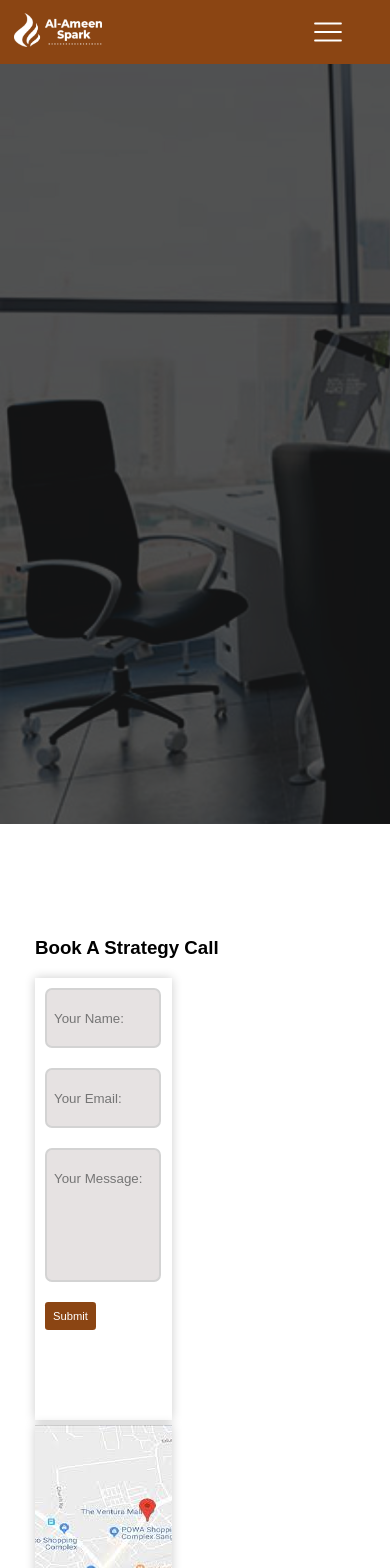
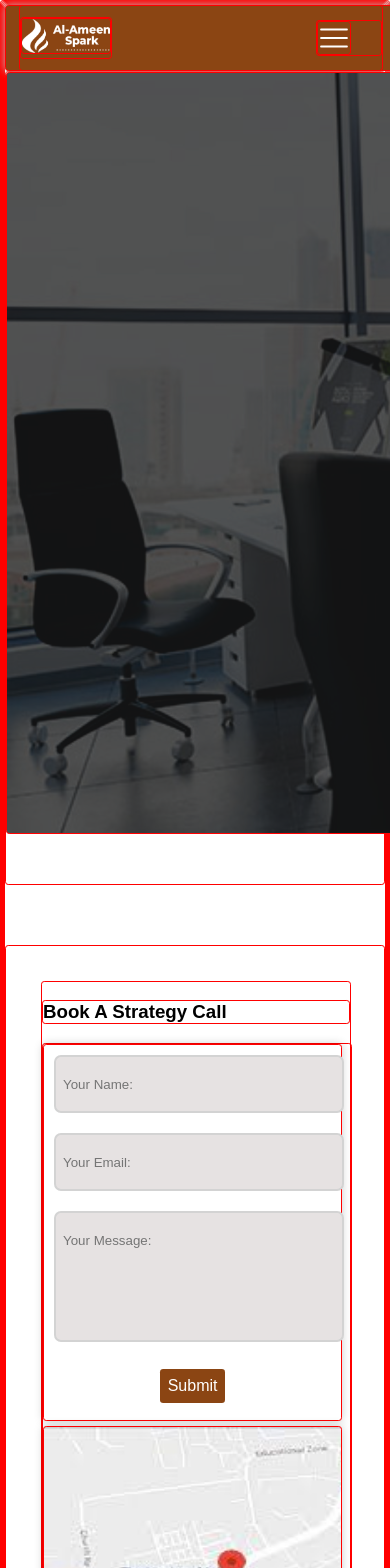
Before and after one commit to Imamdecodee/Al-AmeenSpark, a React (Vite) app: page /contact in a window 390 px wide. Shown: the top 1568 px of the page. Built offline with nearby package versions, Linux system fonts and the light colour scheme.

Commit message:
res..finishing

```diff
--- a/src/App.css
+++ b/src/App.css
@@ -4,7 +4,7 @@ body{
   font-family: Arial, Helvetica, sans-serif;
   position: relative;
 }
-/* *{
+*{
   border: 1px solid red;
   border-radius: 0.2rem;
-} */
+}
--- a/src/Components/CallTag.css
+++ b/src/Components/CallTag.css
@@ -14,7 +14,7 @@
     justify-content: space-around;
     align-items: center;
     gap: 10px;
-    margin-top: 60px;
+    margin-top: 6rem;
 }
 .call-tag-mes{
     width: 75%;
@@ -71,6 +71,7 @@
         display: flex;
         align-items: center;
         justify-content: center;
+        padding-bottom: 1rem;
     }
     .call-tag-mes{
         width: 100%;
@@ -90,3 +91,7 @@
     }
 
 }
+
+.call-tag{
+    margin-top: 3.5rem;
+}
--- a/src/Pages/AboutPage.css
+++ b/src/Pages/AboutPage.css
@@ -11,15 +11,15 @@
     z-index: 9;
 }
 
-.hero-cont{
+.hero-cont-about{
     color: white;
-    width: 70%;
+    width: 85%;
     height: 90%;
     display: flex; align-items: center; justify-content: center;
     flex-direction: column;
 
 }
-.services{
+.about{
     font-size: 4.5rem;
     font-family: monospace;
     padding: 0;
@@ -28,15 +28,17 @@
     padding: 0px 1rem;
     color:  white;
 }
-.slogan{
+.a-slogan{
+    width: 100%;
     font-size: 2rem;
     padding: 0;
     margin: 0;
     margin-bottom: -1rem;
     font-weight: 400;
+    text-align: center;
 }
 .para-note{
-    width: 90%;
+    width: 100%;
     text-align: center;
     margin-top: 2rem;
     line-height: 1.5rem;
@@ -130,6 +132,16 @@
     width: 33.33%;
 }
 @media only screen and (max-width: 820px){
+    .about{
+        font-size: 3.5rem;
+        text-align: center;
+    }
+    .a-slogan{
+        font-size: 1.8rem;
+    }
+    .para-note{
+        width: 100% !important;
+    }
     .process-section-divs{
         display: flex;
         flex-direction: column;
--- a/src/Pages/AboutPage.jsx
+++ b/src/Pages/AboutPage.jsx
@@ -10,9 +10,9 @@ const AboutPage = () => {
       <NavBar />
       <div class="header">
 
-<div class="hero-cont" data-aos="flip-down" data-aos-duration="3000">
-  <h1 class="services">About Us:</h1>
-  <h5 class="slogan">We provide a wide range of services.</h5>
+<div class="hero-cont-about" data-aos="flip-down" data-aos-duration="3000">
+  <h1 class="about">About Us:</h1>
+  <h5 class="a-slogan">We provide a wide range of services.</h5>
   <p class="para-note">
          Al-Ameen Spark is a dynamic digital
          marketing agency based in Ilorin, Nigeria,
--- a/src/Pages/ContactPage.css
+++ b/src/Pages/ContactPage.css
@@ -12,7 +12,7 @@
 
 }
 
-.hero-cont{
+.hero-cont-contact{
     color: white;
     width: 70%;
     height: 90%;
@@ -20,7 +20,7 @@
     flex-direction: column;
 
 }
-.services{
+.contact{
     font-size: 4.5rem;
     font-family: monospace;
     padding: 0;
@@ -29,7 +29,7 @@
     padding: 0px 1rem;
     color:  white;
 }
-.slogan{
+.c-slogan{
     font-size: 2rem;
     padding: 0;
     margin: 0;
@@ -87,6 +87,8 @@
     height: 50vh;
     background-image: url(/src/assets/Images/Map.jpeg);
     box-shadow: 0px 0px 10px rgba(0, 0, 0, 0.199);
+    background-repeat: no-repeat;
+    background-size: cover;
     display: flex;
     padding: 10px;
     flex-direction: column;
@@ -190,11 +192,39 @@ input[type='message']{
     .contact-hero{
         flex-direction: column;
     }
-    .map-message{
-        flex-direction: column;
+    .strategy-cont{
+        width: 100% !important;
+        margin: auto;
     }
     .map-message{
-        width: 90vw;
+        width: 100%;
+        height: 90vh;
+        flex-direction: column;
+        margin: auto;
     }
-
+    .map-message>div{
+        width: 90%;
+    }
+    .message{
+        width: 100%;
+    }
+    .message>input{
+        width: 17rem;
+        height: 2.5rem;
+    }
+    .submit-btn{
+        font-size: 1rem;
+        margin: auto;
+    }
+    .hero-cont-contact{
+        width: 90% !important;
+    }
+    .contact{
+        font-size: 3.5rem !important;
+        text-align: center;
+    }
+    .c-slogan{
+        font-size: 1.6rem;
+        text-align: center;
+    }
 }
--- a/src/Pages/ContactPage.jsx
+++ b/src/Pages/ContactPage.jsx
@@ -16,9 +16,9 @@ const ContactPage = () => {
 
         <div class="header">
 
-          <div class="hero-cont" data-aos="flip-up" data-aos-duration="3000">
-            <h1 class="services">Contact Us</h1>
-            <h5 class="slogan">Contact for Premium Business Services .</h5>
+          <div class="hero-cont-contact" data-aos="flip-up" data-aos-duration="3000">
+            <h1 class="contact">Contact Us</h1>
+            <h5 class="c-slogan">Contact for Premium Business Services .</h5>
             <p class="para-note">
               Lorem ipsum dolor sit amet consectetur adipisicing elit. Laborum et animi consequatur
               mollitia dolorum possimus voluptas veritatis molestiae? Asperiores, reiciendis.
--- a/src/Pages/ServicePage.css
+++ b/src/Pages/ServicePage.css
@@ -16,7 +16,7 @@ body{
     background-color:  white;
 }
 
-.hero-cont{
+.hero-cont-service{
     color: white;
     width: 70%;
     height: 90%;
@@ -56,6 +56,8 @@ body{
 }
 .service-hero-divs{
     display: flex;
+    align-items: center;
+    justify-content: center;
     flex-direction: column;
     gap: 10px;
 }
@@ -80,6 +82,7 @@ body{
     padding: 0;
 }
 .service-hero-box>h1{
+    color: #441f04e1;
     margin: 0;
     padding: 0;
 }
@@ -119,6 +122,7 @@ body{
 
 @media only screen and (max-width: 900px){
     .service-hero{
+        width: 90%;
        display: flex;
        flex-direction: column;
        justify-content: center;
@@ -126,8 +130,11 @@ body{
        gap: 30px;
        margin-top: -30px;
     }
+    .hero-cont-service{
+        width: 85vw;
+    }
     .service-hero-box{
-       width: 75vw;
+       width: 90vw;
        height: 20vh;
        gap: 10px;
     }
@@ -151,9 +158,31 @@ body{
        height: auto;
        gap: 10px;
     }
+    .services{
+        font-size: 4rem;
+        margin-bottom: 1rem;
+    }
+    .slogan{
+        font-size: 1.7rem;
+        text-align: center;
+    }
     .dash-line{
        width: 25vw;
        background-color:#a35f2ee1;
        color:#a35f2ee1 ;
    }
+   .course-icon{
+    font-size: 1.3rem;
+    color: #a35f2ee1;
+   }
+   .coustomer-pics{
+    width: 4rem;
+    margin-bottom: 0.3rem;
+   }
+   .coustomer-logo{
+    width: 85%;
+   }
+   .logo-coustomer{
+    width: 3rem;
+   }
 }
--- a/src/Pages/ServicePage.jsx
+++ b/src/Pages/ServicePage.jsx
@@ -22,7 +22,7 @@ const ServicePage = () => {
 
         <div class="header">
 
-          <div class="hero-cont" data-aos="flip-down" data-aos-duration="3000">
+          <div class="hero-cont-service" data-aos="flip-down" data-aos-duration="3000">
             <h1 class="services">Services</h1>
             <h5 class="slogan">We provide a wide range of services.</h5> <br /> <br />
             <button class="request-btn-hero">Request Quote</button>
@@ -43,7 +43,7 @@ const ServicePage = () => {
 
         <div className='service-hero-divs'>
           <div className='service-hero-box'>
-             <FaHome />
+             <FaHome class="course-icon"/>
              <h1>Social Media Marketing</h1>
              <p>Social media marketing, SEO, PPC
                 campaigns, and email marketing to
@@ -51,7 +51,7 @@ const ServicePage = () => {
                 conversions</p>
           </div>
           <div className='service-hero-box'>
-             <FaHome />
+             <FaHome class="course-icon"/>
              <h1>Web Design & Development</h1>
              <p>   Designing user-friendly, SEO-optimized
                   websites that serve as the cornerstone of a
@@ -61,14 +61,14 @@ const ServicePage = () => {
 
         <div className='service-hero-divs'>
           <div className='service-hero-box'>
-             <FaHome />
+             <FaHome class="course-icon"/>
              <h1>Brand Strategy and Identity:</h1>
              <p>  Crafting unique brand messages, logos,
                   and visual identities to differentiate clients
                   from competitors.</p>
           </div>
           <div className='service-hero-box'>
-             <FaHome />
+             <FaHome class="course-icon"/>
              <h1>Content Marketing</h1>
              <p>  Delivering high-quality blogs, articles,
                   videos, and graphic designs to resonate
@@ -79,14 +79,14 @@ const ServicePage = () => {
 
         <div className='service-hero-divs'>
           <div className='service-hero-box'>
-             <FaHome />
+             <FaHome class="course-icon"/>
              <h1>Training and Consulting:</h1>
              <p> Providing workshops, team training, and
               strategic advice to empower businesses
               with the skills they need to succeed</p>
           </div>
           <div className='service-hero-box'>
-             <FaHome />
+             <FaHome class="course-icon"/>
              <h1> Community Management and Engagement</h1>
              <p> Building and nurturing online
                  communities to foster brand loyalty and
```
Also changed, not shown: src/Pages/HomePage.jsx (renamed from src/Pages/IdexPage.jsx).
